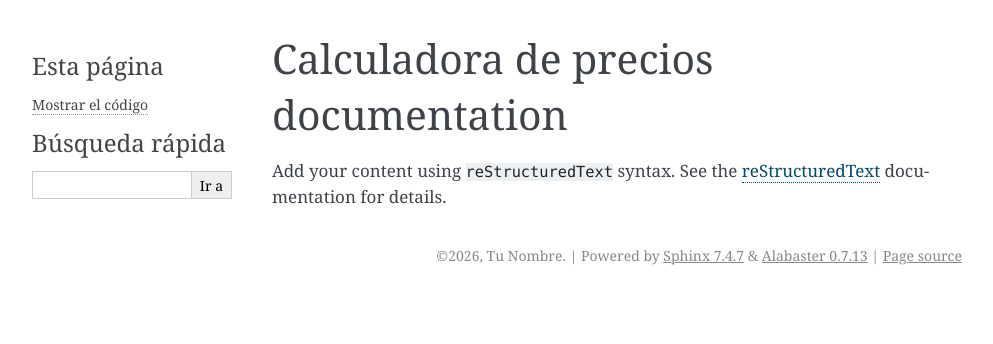
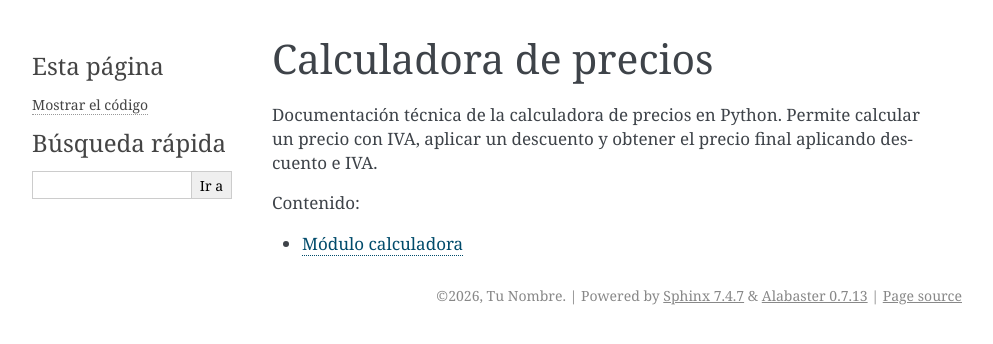
Before and after one commit to mcarmoy/calculadoraPrecios, a Sphinx documentation site: the page built from python/documentacion/source/index.rst, in a window 1280 px wide. Shown: the top 344 px of the page, without its empty margins (148-1141 px from the left). Built offline with Sphinx 7.4.7, drawn with Linux system fonts in a browser that asks for light colours.

Commit message:
docs: configura Sphinx y añade las páginas del módulo

```diff
--- a/python/documentacion/source/conf.py
+++ b/python/documentacion/source/conf.py
@@ -2,6 +2,11 @@
 #
 # For the full list of built-in configuration values, see the documentation:
 # https://www.sphinx-doc.org/en/master/usage/configuration.html
+
+import os
+import sys
+
+sys.path.insert(0, os.path.abspath("../.."))
 
 # -- Project information -----------------------------------------------------
 # https://www.sphinx-doc.org/en/master/usage/configuration.html#project-information
--- a/python/documentacion/source/index.rst
+++ b/python/documentacion/source/index.rst
@@ -3,14 +3,15 @@
    You can adapt this file completely to your liking, but it should at least
    contain the root `toctree` directive.
 
-Calculadora de precios documentation
-====================================
+Calculadora de precios
+======================
 
-Add your content using ``reStructuredText`` syntax. See the
-`reStructuredText <https://www.sphinx-doc.org/en/master/usage/restructuredtext/index.html>`_
-documentation for details.
-
+Documentación técnica de la calculadora de precios en Python. Permite
+calcular un precio con IVA, aplicar un descuento y obtener el precio final
+aplicando descuento e IVA.
 
 .. toctree::
    :maxdepth: 2
-   :caption: Contents:
+   :caption: Contenido:
+
+   calculadora
```
Also changed, not shown: python/documentacion/source/calculadora.rst (added, +7 -0 lines).
